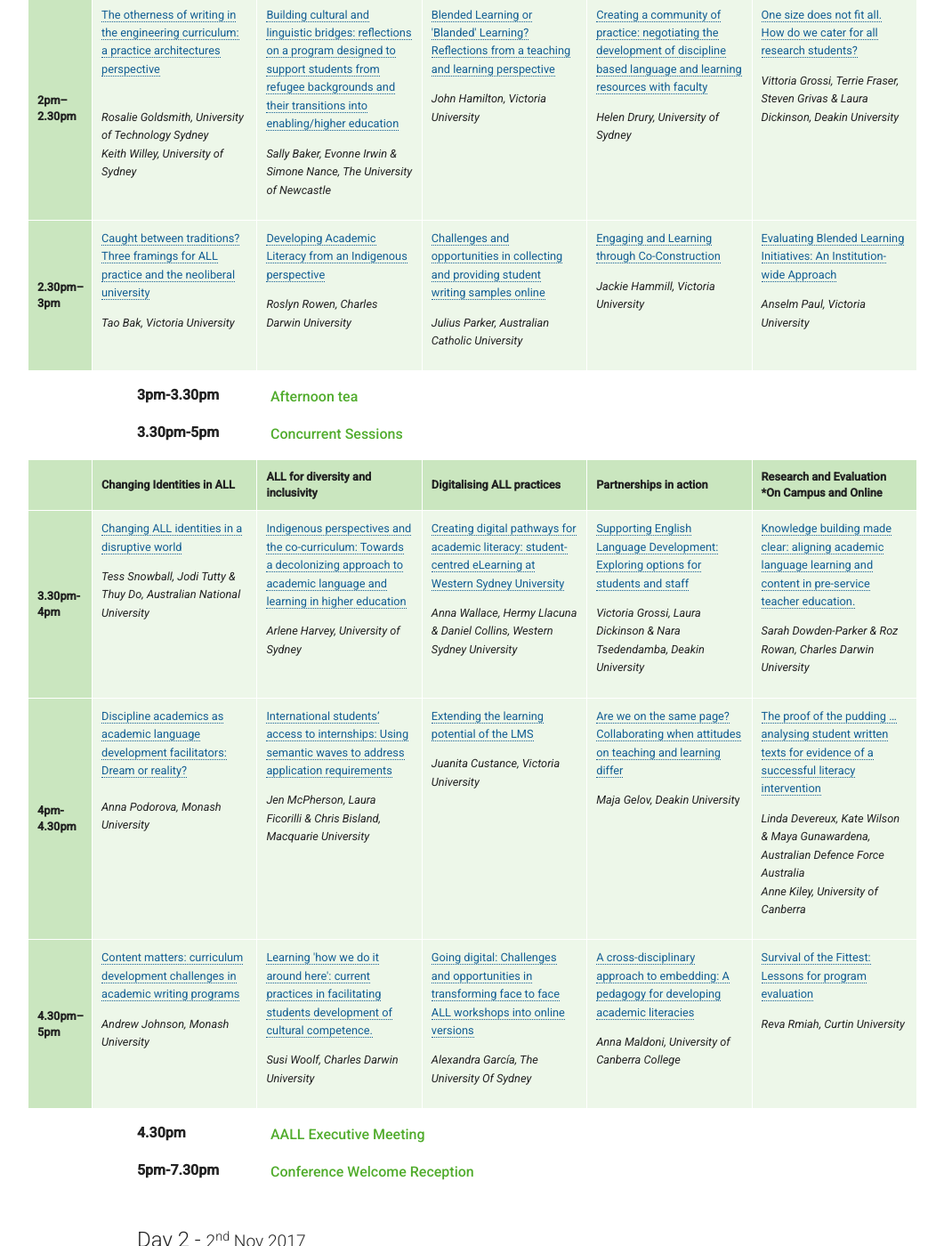
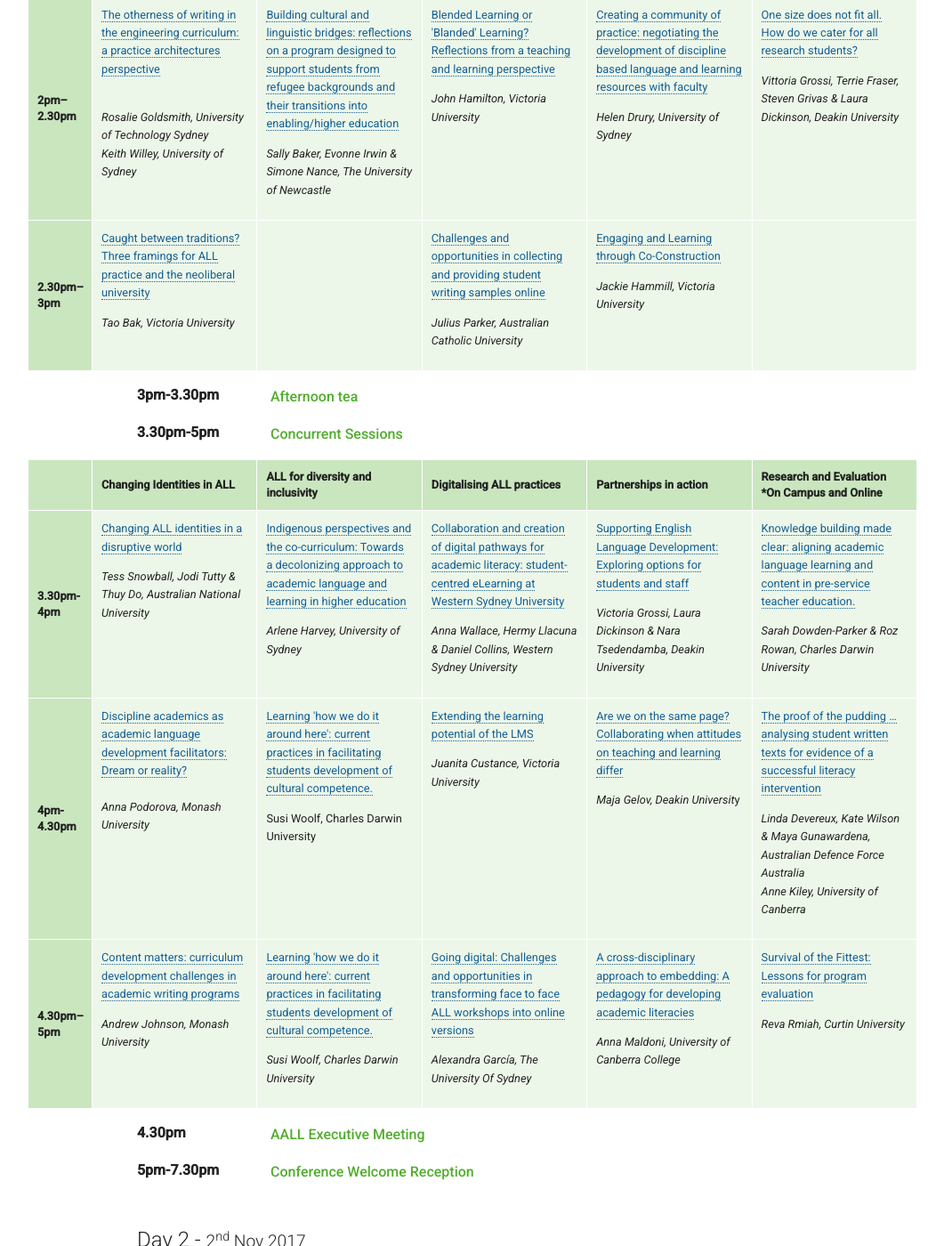
Before and after one commit to aallconference2017/aallconference2017.github.io, a Jekyll site: the page built from program/index.html, in a window 1280 px wide and 1400 px high, scrolled down 1575 px. Shown: the whole window at 89% size, without its empty margins (113-1174 px from the left). Built offline with Jekyll 4.4.1, drawn with Linux system fonts in a browser that asks for light colours.

Commit message:
Updated 'program/index.html' via CloudCannon

```diff
--- a/program/index.html
+++ b/program/index.html
@@ -55,10 +55,10 @@ show_jump_links: true
                             <tr>
                                 <th class="editable">2.30pm–3pm</th>
                                 <td><div class="editable"><p><a href="/Caught between traditions.docx">Caught between traditions? Three framings for ALL practice and the neoliberal university</a></p><p><em>Tao Bak, Victoria University</em></p></div></td>
-                                <td><div class="editable"><p><a href="/Abstracts/Developing Academic Literacy from an Indigenous perspective .docx">Developing Academic Literacy from an Indigenous perspective</a></p><p><em>Roslyn Rowen, Charles Darwin University</em></p></div></td>
+                                <td><div class="editable"><p><em></em></p></div></td>
                                 <td><div class="editable"><p><a href="/Abstracts/Challenges and opportunities in collecting and providing student writing samples online .pdf">Challenges and opportunities in collecting and providing student writing samples online</a></p><p><em>Julius Parker, Australian Catholic University</em></p></div></td>
                                 <td><div class="editable"><p><a href="/Abstracts/Engaging and Learning through Co-Construction .pdf">Engaging and Learning through Co-Construction</a></p><p><em>Jackie Hammill, Victoria University</em></p></div></td>
-                                <td><div class="editable"><p><a href="/Abstracts/Evaluating Blended Learning Initiatives- An Institution-wide Approach .pdf">Evaluating Blended Learning Initiatives: An Institution-wide Approach</a></p><p><em>Anselm Paul, Victoria University</em></p></div></td>
+                                <td><div class="editable"><p><em></em></p></div></td>
                             </tr>
                         </tbody>
                     </table>
@@ -83,14 +83,14 @@ show_jump_links: true
                                 <th class="editable">3.30pm-4pm</th>
                                 <td><div class="editable"><p><a href="/Abstracts/Changing ALL identities in a disruptive world.pdf">Changing ALL identities in a disruptive world</a></p><p><em>Tess Snowball, Jodi Tutty &amp; Thuy Do, Australian National University</em></p></div></td>
                                 <td><div class="editable"><p><a href="/Abstracts/Indigenous perspectives and the co-curriculum- Towards a decolonising approach to academic language and learning in higher education .pdf">Indigenous perspectives and the co-curriculum: Towards a decolonizing approach to academic language and learning in higher education</a></p><p><em>Arlene Harvey, University of Sydney</em></p></div></td>
-                                <td><div class="editable"><p><a href="/Abstracts/Collaboration and creation of digital pathways for academic literacy- student-centred elearning at Western Sydney University .pdf">Creating digital pathways for academic literacy: student-centred eLearning at Western Sydney University</a></p><p><em>Anna Wallace, Hermy Llacuna &amp; Daniel Collins, Western Sydney University</em></p></div></td>
+                                <td><div class="editable"><p><a href="/Abstracts/Collaboration and creation of digital pathways for academic literacy- student-centred elearning at Western Sydney University .pdf">Collaboration and creation of digital pathways for academic literacy: student-centred eLearning at Western Sydney University</a></p><p><em>Anna Wallace, Hermy Llacuna &amp; Daniel Collins, Western Sydney University</em></p></div></td>
                                 <td><div class="editable"><p><a href="/Abstracts/Supporting English Language Development- Exploring options for students and staff .pdf">Supporting English Language Development: Exploring options for students and staff</a></p><p><em>Victoria Grossi, Laura Dickinson &amp; Nara Tsedendamba, Deakin University</em></p></div></td>
                                 <td><div class="editable"><p><a href="/Abstracts/Knowledge building made clear- aligning academic language learning and content in pre-service teacher education. .pdf">Knowledge building made clear: aligning academic language learning and content in pre-service teacher education.</a></p><p><em>Sarah Dowden-Parker &amp; Roz Rowan, Charles Darwin University</em></p></div></td>
                             </tr>
                             <tr>
                                 <th class="editable">4pm-4.30pm</th>
                                 <td><div class="editable"><p><a href="/Abstracts/Discipline academics as academic language development facilitators- Dream or reality .docx">Discipline academics as academic language development facilitators: Dream or reality?</a><br /><br /><em>Anna Podorova, Monash University</em></p></div></td>
-                                <td><div class="editable"><p><a href="/Abstracts/International students’ access to internships- Using semantic waves to address application requirements .pdf">International students&rsquo; access to internships: Using semantic waves to address application requirements</a></p><p><em>Jen McPherson, Laura Ficorilli &amp; Chris Bisland, Macquarie University</em></p></div></td>
+                                <td><div class="editable"><p><a href="/Abstracts/Learning 'how we do it around here'- current practices in facilitating students development of cultural competence. .pdf">Learning 'how we do it around here': current practices in facilitating students development of cultural competence.</a></p><p>Susi Woolf, Charles Darwin University</p></div></td>
                                 <td><div class="editable"><p><a href="__notset__">Extending the learning potential of the LMS</a></p><p><em>Juanita Custance, Victoria University</em></p></div></td>
                                 <td><div class="editable"><p><a href="/Abstracts/Are we on the same page Collaborating when attitudes on teaching and learning differ .pdf">Are we on the same page? Collaborating when attitudes on teaching and learning differ</a></p><p><em>Maja Gelov, Deakin Universit</em>y</p></div></td>
                                 <td><div class="editable"><p><a href="/Abstracts/The proof of the pudding … analysing student written texts for evidence of a successful literacy intervention. .pdf">The proof of the pudding &hellip; analysing student written texts for evidence of a successful literacy intervention</a></p><p><em>Linda Devereux, Kate Wilson &amp; Maya Gunawardena, Australian Defence Force Australia<br />Anne Kiley, University of Canberra</em></p></div></td>
```
